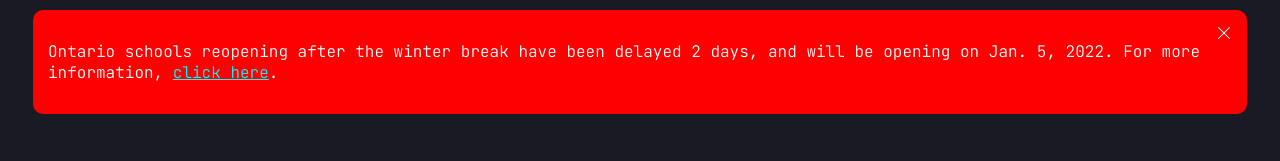
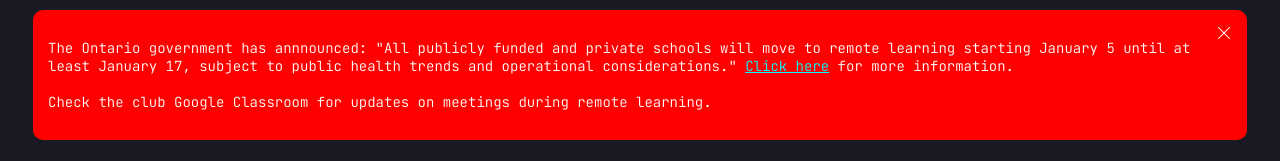
Before and after one commit to HDSB-GWS-ProgrammingClub/gwssprogramming-website, a React (Create React App) app: page / in a window 1280 px wide. Shown: the top 161 px of the page. Built offline with nearby package versions, Linux system fonts and the light colour scheme; no server answers.

Commit message:
Update alert

```diff
--- a/src/components/Title.jsx
+++ b/src/components/Title.jsx
@@ -9,7 +9,9 @@ export default class Title extends Component {
             <>
                 <div>
                     <Alert>
-                        Ontario schools reopening after the winter break have been delayed 2 days, and will be opening on Jan. 5, 2022. For more information, <a href="https://news.ontario.ca/en/release/1001386/ontario-updating-public-health-measures-and-guidance-in-response-to-omicron" target="_blank" ref="noreferrer">click here</a>.
+                        The Ontario government has annnounced: "All publicly funded and private schools will move to remote learning starting January 5 until at least January 17, subject to public health trends and operational considerations." <a href="https://news.ontario.ca/en/release/1001394/ontario-temporarily-moving-to-modified-step-two-of-the-roadmap-to-reopen" target="_blank" rel="noreferrer">Click here</a> for more information.
+                        <br /><br />
+                        Check the club Google Classroom for updates on meetings during remote learning.
                     </Alert>
                 </div>
                 <div className="title">
--- a/src/css/Alert.css
+++ b/src/css/Alert.css
@@ -7,7 +7,7 @@
 }
 
 .alert p {
-    font-size: 16px;
+    font-size: 14px;
 }
 
 .alert-close {
```
